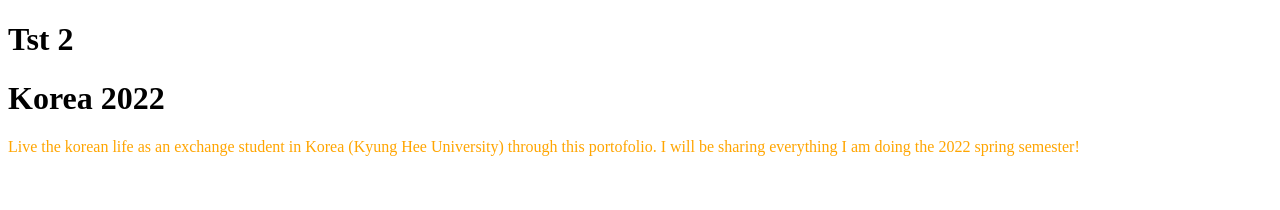
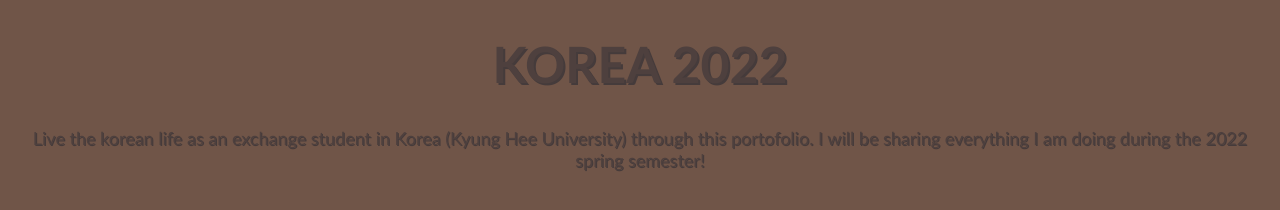
Before and after one commit to SIMOUNIX/webdev-training, a plain HTML site: page images-site/index.html in a window 1280 px wide. Drawn offline with Linux system fonts and the light colour scheme.

Commit message:
started styling the page

```diff
--- a/images-site/index.html
+++ b/images-site/index.html
@@ -6,10 +6,7 @@
     <link rel="stylesheet" href="style.css">
   </head>
   <body>
-    <header>
-      <h1>Tst 2</h1>
-    </header>
-    <h1>Korea 2022</h1>
-    <p>Live the korean life as an exchange student in Korea (Kyung Hee University) through this portofolio. I will be sharing everything I am doing the 2022 spring semester!</p>
+    <h1 class="main-title">KOREA 2022</h1>
+    <p class="description">Live the korean life as an exchange student in Korea (Kyung Hee University) through this portofolio. I will be sharing everything I am doing during the 2022 spring semester!</p>
   </body>
 </html>
--- a/images-site/style.css
+++ b/images-site/style.css
@@ -1,4 +1,20 @@
-p{
-    color: orange;
-    font-size: 16px;
+body{
+    background-color: #705548;
 }
+
+
+.main-title{
+    font-size: 50px;
+    color: #4E403E;
+    text-align: center;
+    text-shadow: 2px 2px #453B3B;
+    font-family: 'Trebuchet MS', 'Lucida Sans Unicode', 'Lucida Grande', 'Lucida Sans', Arial, sans-serif;
+}
+
+.description{
+    color: #4E403E;
+    text-align: center;
+    font-size: 18px;
+    font-family: 'Trebuchet MS', 'Lucida Sans Unicode', 'Lucida Grande', 'Lucida Sans', Arial, serif;
+    text-shadow: 1px 1px #453B3B;
+}
```
